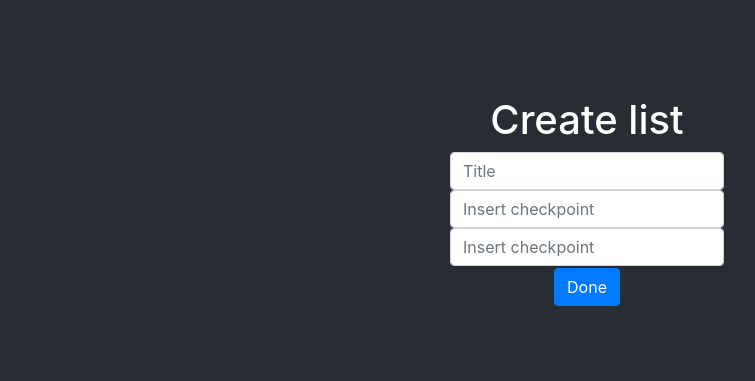
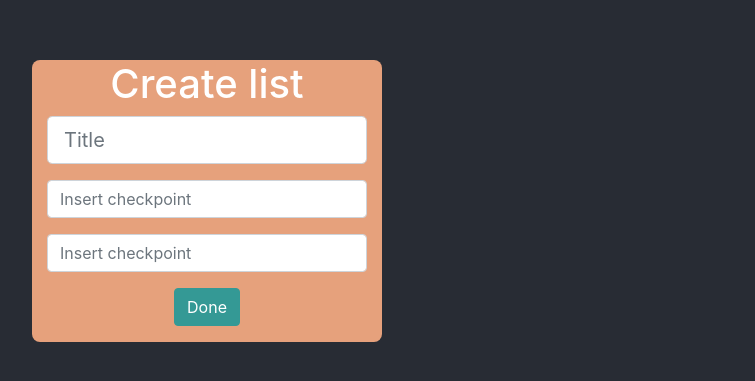
Before and after one commit to educorzo/Tasky, a React app: page / in a window 1280 px wide. Shown: the part 199-580 px from the top of the page, without its empty margins (53-808 px from the left). Built offline with nearby package versions, Linux system fonts and the light colour scheme.

Commit message:
Adding some style form

```diff
--- a/css/App.css
+++ b/css/App.css
@@ -1,3 +1,7 @@
+:root {
+  --primary: #4B6899 !important;
+}
+
 .App {
   text-align: center;
 }
@@ -12,3 +16,28 @@
   font-size: calc(10px + 2vmin);
   color: white;
 }
+
+.Planner {
+  border-radius: 0.5rem;
+  background-color:#E6A17C;
+}
+
+.btn-primary {
+  background-color: #349995;
+  border-color: #349995;
+}
+
+.btn-primary.active,
+.btn-primary:hover,
+.btn-primary:active,
+.btn-primary:visited,
+.btn-primary:focus {
+  background-color: #4B6899 !important;
+  border-color: #4B6899 !important;
+}
+
+.btn-primary:active:focus {
+  color: #ffffff;
+  background-color: #4B6899 !important;
+  border-color: #4B6899 !important;
+}
--- a/src/App.js
+++ b/src/App.js
@@ -6,7 +6,13 @@ function App() {
   return (
     <div className='App'>
       <header className='App-header'>
-        <Planner/>
+        <div className='container'>
+          <div className='row'>
+            <div className='col-sm-4'>
+              <Planner/>
+            </div>
+          </div>
+        </div>
       </header>
     </div>
   );
--- a/src/CheckpointForm.js
+++ b/src/CheckpointForm.js
@@ -11,8 +11,10 @@ export default function CheckpointForm(props) {
   }
 
   return (
-    <Form.Control placeholder='Insert checkpoint' maxLength='40'
-      value={checkpoint} onChange={onChange} name={props.checkpointId}/>
+    <div className='mb-3'>
+      <Form.Control placeholder='Insert checkpoint' maxLength='40'
+        value={checkpoint} onChange={onChange} name={props.checkpointId}/>
+    </div>
   );
 }
 
--- a/src/CheckpointListForm.js
+++ b/src/CheckpointListForm.js
@@ -9,12 +9,12 @@ export function createCheckpointForms(checkpoints, onChange) {
 
   for (checkpointId in checkpoints) {
     if (Object.prototype.hasOwnProperty.call(checkpoints, checkpointId)) {
-      checkpointforms.push(<CheckpointForm key= {checkpointId} checkpointId={checkpointId} onChange={onChange}/>);
+      checkpointforms.push(<CheckpointForm key={checkpointId} checkpointId={checkpointId} onChange={onChange} />);
     }
   }
 
   if (checkpoints[checkpointId] !== '') {
-    checkpointforms.push(<CheckpointForm key= {checkpointId + 1} checkpointId={checkpointId + 1} onChange={onChange}/>);
+    checkpointforms.push(<CheckpointForm key={checkpointId + 1} checkpointId={checkpointId + 1} onChange={onChange} />);
   }
 
   return checkpointforms;
@@ -43,9 +43,12 @@ export default function CheckpointListForm(props) {
     <div>
       <h1>Create list</h1>
       <Form className='CheckpointListForm' onSubmit={submited}>
-        <Form.Control placeholder='Title' maxLength='20' value={title} onChange={e => setTitle(e.target.value)} name='title'></Form.Control>
+        <div className='mb-3'>
+          <Form.Control size='lg' placeholder='Title' maxLength='20' value={title}
+            onChange={e => setTitle(e.target.value)} name='title'></Form.Control>
+        </div>
         {checkpointForms}
-        <Button type='submit'>Done</Button>
+        <Button className='mb-3' type='submit'>Done</Button>
       </Form>
     </div>
   );
--- a/src/Planner.js
+++ b/src/Planner.js
@@ -14,7 +14,7 @@ export default function Planner() {
   }
 
   return (
-    <div>
+    <div className='container Planner'>
       {done ? (<CheckpointList title={title} checkpoints={checkpoints}/>) : (<CheckpointListForm onSubmit={onSubmit}/>)}
     </div>
   );
```
